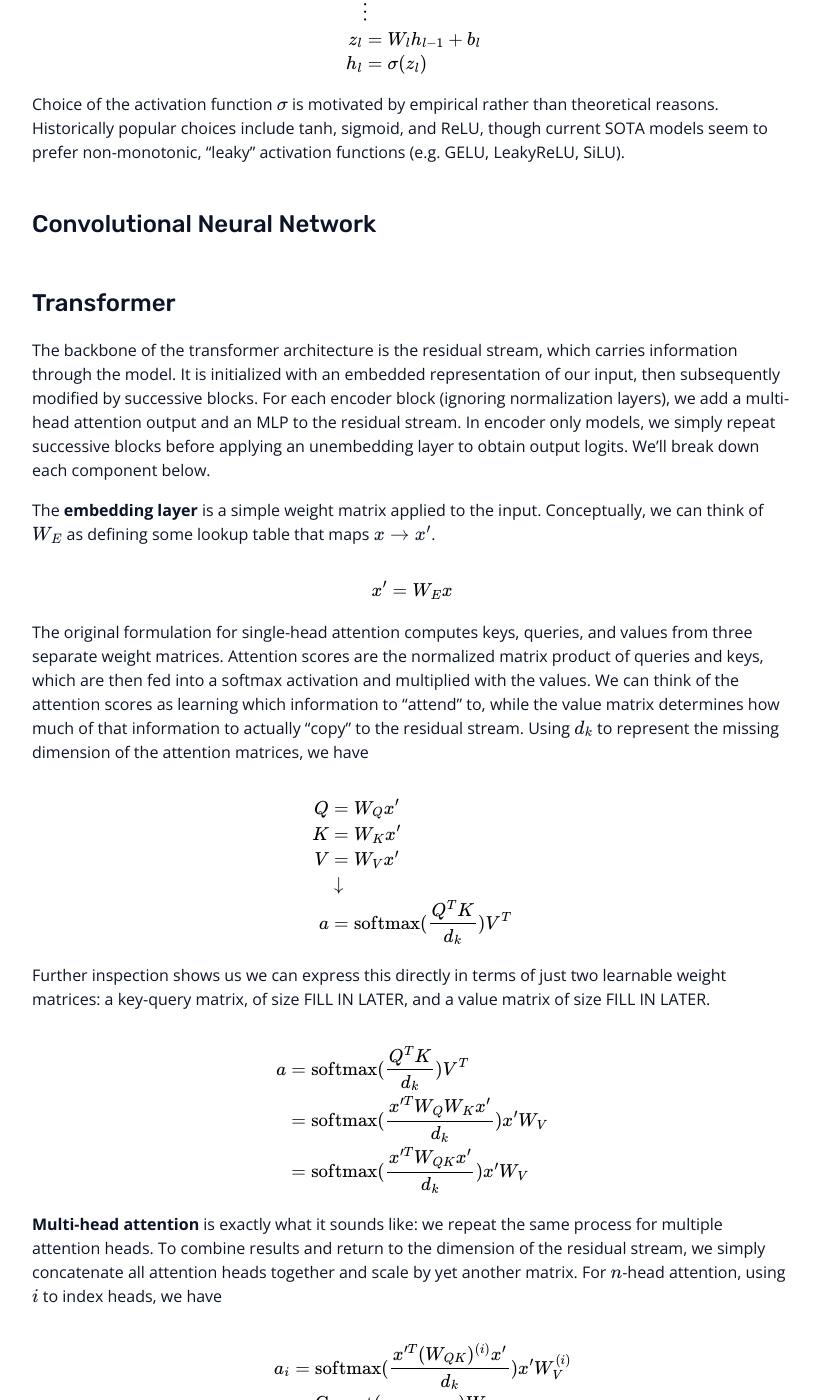
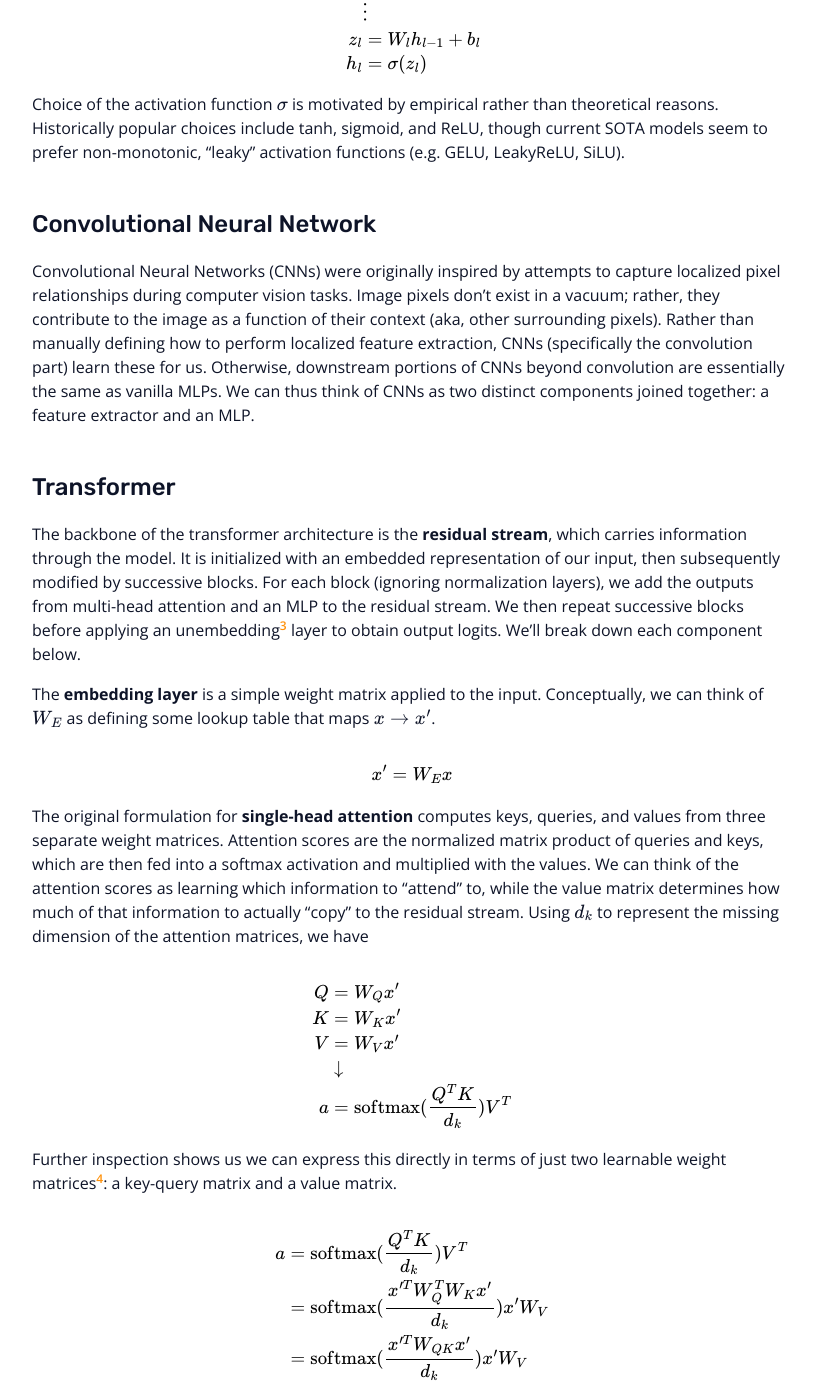
Before and after one commit to nickphayes/nickphayes.github.io, a Jekyll site: the page built from _posts/2024-10-19-intuitions.md, in a window 1280 px wide and 1400 px high, scrolled down 3070 px. Shown: the whole window, without its empty margins (228-1048 px from the left). Built offline with Jekyll 4.4.1, drawn with Linux system fonts in a browser that asks for light colours; some of the changed text lies outside the part shown.

Commit message:
typing away

```diff
--- a/_posts/2024-10-19-intuitions.md
+++ b/_posts/2024-10-19-intuitions.md
@@ -124,13 +124,20 @@ Historically popular choices include tanh, sigmoid, and ReLU, though current SOT
 activation functions (e.g. GELU, LeakyReLU, SiLU).
 
 ## Convolutional Neural Network
+Convolutional Neural Networks (CNNs) were originally inspired by attempts to capture localized pixel relationships during computer vision tasks.
+Image pixels don't exist in a vacuum; rather, they contribute to the image as a function of their context (aka, other surrounding pixels).
+Rather than manually defining how to perform localized feature extraction, CNNs (specifically the convolution part) learn these for us.
+Otherwise, downstream portions of CNNs beyond convolution are essentially the same as vanilla MLPs. We can thus think of CNNs as two distinct
+components joined together: a feature extractor and an MLP.
+
+
 
 ## Transformer
 
-The backbone of the transformer architecture is the residual stream, which carries information through the model.
+The backbone of the transformer architecture is the **residual stream**, which carries information through the model.
 It is initialized with an embedded representation of our input, then subsequently modified by successive blocks.
-For each encoder block (ignoring normalization layers), we add a multi-head attention output and an MLP to the residual stream.
-In encoder only models, we simply repeat successive blocks before applying an unembedding layer to obtain output logits.
+For each block (ignoring normalization layers), we add the outputs from multi-head attention and an MLP to the residual stream.
+We then repeat successive blocks before applying an unembedding[^c] layer to obtain output logits.
 We'll break down each component below.
 
 The **embedding layer** is a simple weight matrix applied to the input. Conceptually, we can think of $$ W_E $$ as
@@ -142,7 +149,7 @@ $$
 \end{align*}
 $$
 
-The original formulation for single-head attention computes keys, queries, and values from three
+The original formulation for **single-head attention** computes keys, queries, and values from three
 separate weight matrices. Attention scores are the normalized matrix product of queries and keys,
 which are then fed into a softmax activation and multiplied with the values. We can think of the attention scores
 as learning which information to "attend" to, while the value matrix
@@ -159,19 +166,19 @@ $$
 \end{align*}
 $$
 
-Further inspection shows us we can express this directly in terms of just two learnable weight matrices:
-a key-query matrix, of size FILL IN LATER, and a value matrix of size FILL IN LATER.
+Further inspection shows us we can express this directly in terms of just two learnable weight matrices[^d]:
+a key-query matrix and a value matrix.
 
 $$
 \begin{align*}
     a &=\text{softmax}(\frac{Q^TK}{d_k}) V^T \\
-    &= \text{softmax}(\frac{x'^TW_QW_Kx'}{d_k}) x'W_V \\
+    &= \text{softmax}(\frac{x'^TW_{Q}^TW_Kx'}{d_k}) x'W_V \\
     &= \text{softmax}(\frac{x'^TW_{QK}x'}{d_k}) x'W_V
 \end{align*}
 $$
 
 **Multi-head attention** is exactly what it sounds like: we repeat the same process for multiple attention heads.
-To combine results and return to the dimension of the residual stream, we simply concatenate all attention heads
+To combine results and return to the dimension of the residual stream, we concatenate all attention heads
 together and scale by yet another matrix. For $$ n $$-head attention, using $$ i $$ to index heads, we have
 
 $$
@@ -181,17 +188,34 @@ $$
 \end{align*}
 $$
 
-Depending on the pre-training objective (e.g. masked language modeling, next-token prediction, etc.), there are additional
-nuances regarding how the softmax activation is applied with masking, but the core flow remains the same.
+Depending on the pre-training objective (e.g. masked language modeling, next-token prediction, knowledge representation etc.)
+and model design choices, there are additional nuances regarding multi-head attention. For instance, encoder and decoder models differ in
+how the softmax activation is applied (with/without autoregressive masking), while some may also choose to directly add the output of each
+attention head to the residual stream rather than concatenating and re-weighting. These nuances aside, the core flow remains the same.
 
-As described above, the **MLP layer** is a stack of linear weights with nonlinear activations separating layers. We'll henceforth denote the
-output of the MLP as $$ x_{MLP} $$. Putting it all together, each block simply adds the multi-head attention and
+The **MLP layer** is exactly as described [above](#deep-neural-network): a stack of linear layers separated by nonlinear activations.
+We'll henceforth denote the output of the MLP as $$ x_{MLP} $$. Putting it all together, each block simply adds the multi-head attention and
 MLP output to the residual stream.
 
 $$
 \begin{align*}
-r_0 &= W_Ex \\
-r_1 &= r_0 + a_{MH} + x_{MLP}
+r^{(0)} &= W_Ex \\
+r^{(1)} &= r_0 + a_{MH}^{(1)} + x_{MLP}^{(1)} \\
+\end{align*}
+$$
+
+For $$n$$-blocks feeding into an **unembedding layer** (essentially a reverse lookup table), the full flow takes the following form:
+
+$$
+\begin{align*}
+x \\
+\downarrow \\
+r^{(0)} &= W_Ex \\
+r^{(1)} &= r_0 + a_{MH}^{(1)} + x_{MLP}^{(1)} \\
+\vdots \\
+r^{(n)} &= r^{(n-1)} + a_{MH}^{(n)} + x_{MLP}^{(n)} \\
+\downarrow \\
+T(x) &= W_Ur^{(n)}
 \end{align*}
 $$
 
@@ -204,4 +228,5 @@ DIMENSION CHECK
 
 [^a]: This is a fairly narrow definition for what constitutes machine learning, lending itself more easily to (semi-)supervised machine learning problems. This is not the only way in which machines can "learn"; it is, however, the dominant paradigm that can be used to trace major milestones in ML.
 [^b]: Logistic models are typically reserved for classification tasks.
-[^c]: Embeddings are notably ignored here, as we assume the input to the model is not $$ x $$, rather some embedded representation $$ x' $$
+[^c]: Note here that I use the language "embedding/unembedding" rather than "encoding/decoding." This is to avoid misleading jargon, as encoder-only, decoder-only, and encoder-decoder models all do this embedding/unembedding; the models are rather split based on whether/how masking is applied during multihead attention. Decoders use autoregressive masking, while encoders do not. This makes the former particular well-suited for generative tasks, while the latter is likely better for learning latent representations of the data.
+[^d]: While this might make the math easier to digest, it could also change the way we count learnable parameters.
```
